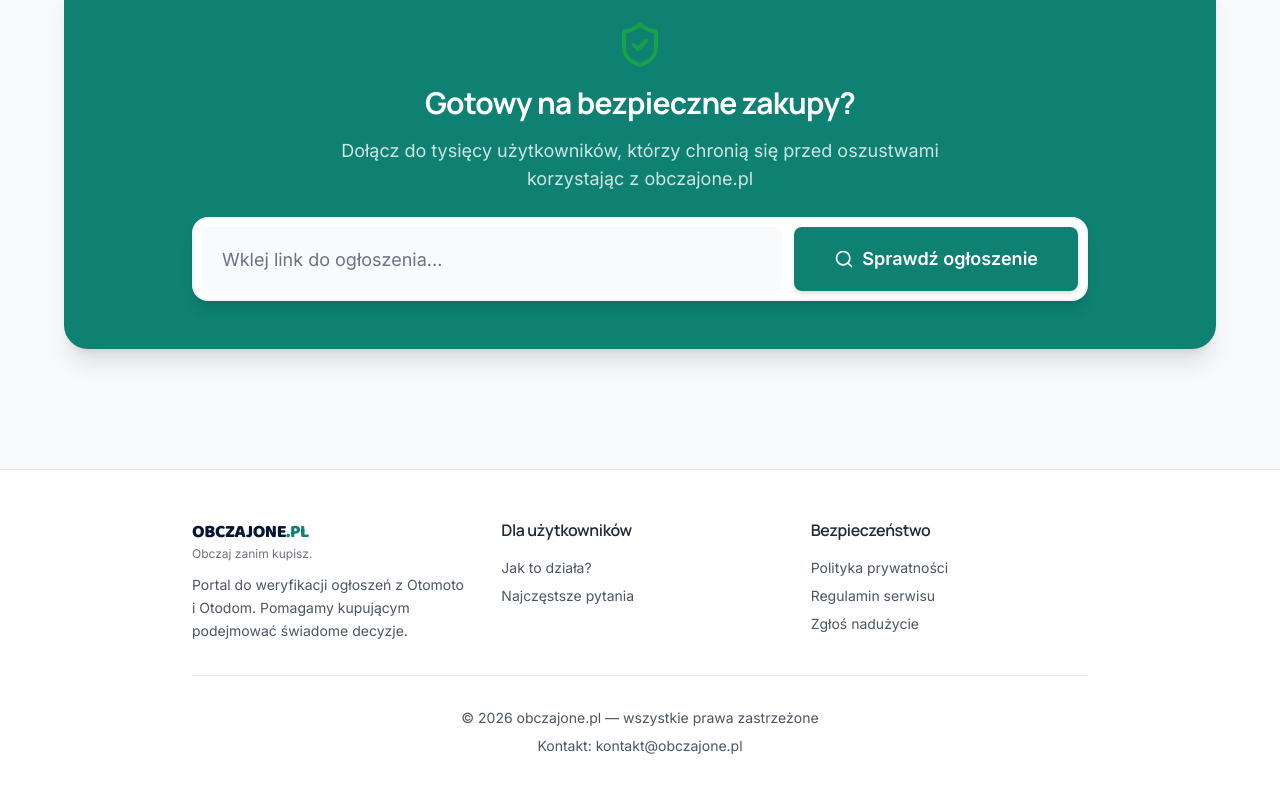
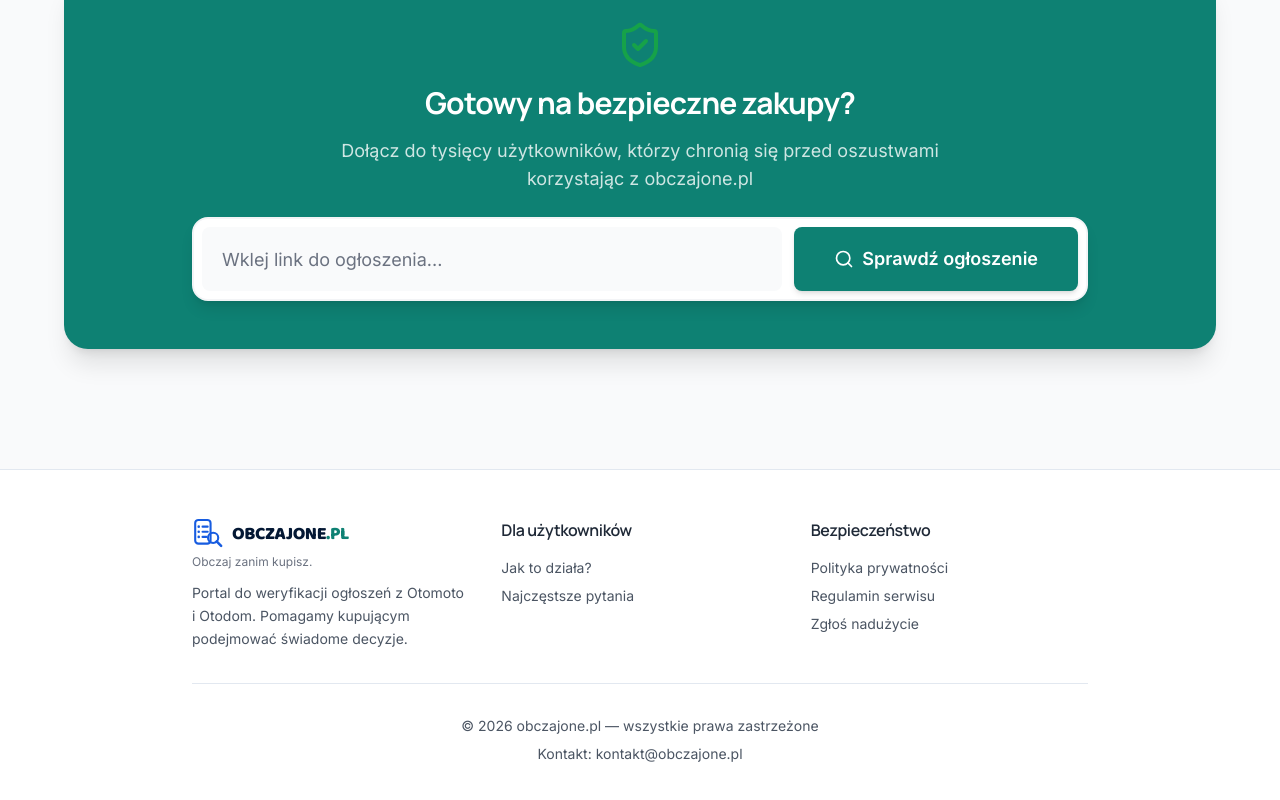
Before and after one commit to edzio27/obczajone.pl, a Next.js app: page / in a window 1280 px wide. Shown: the part 2665-3465 px from the top of the page. Built offline with nearby package versions, Linux system fonts and the light colour scheme; no server answers; the database is empty.

Commit message:
Add logo icon next to wordmark in footer for brand consistency with header

```diff
--- a/components/footer.tsx
+++ b/components/footer.tsx
@@ -1,4 +1,5 @@
 import Link from 'next/link';
+import { LogoMark } from '@/components/brand/logo-mark';
 
 export function Footer() {
   const year = new Date().getFullYear();
@@ -9,10 +10,13 @@ export function Footer() {
         <div className="max-w-4xl mx-auto">
           <div className="grid md:grid-cols-3 gap-8 mb-8">
             <div>
-              <h3 className="font-logo font-extrabold text-lg uppercase tracking-tight">
-                <span className="text-navy">Obczajone</span>
-                <span className="text-primary">.pl</span>
-              </h3>
+              <div className="flex items-center gap-2 mb-1">
+                <LogoMark className="h-8 w-8" />
+                <h3 className="font-logo font-extrabold text-lg uppercase tracking-tight">
+                  <span className="text-navy">Obczajone</span>
+                  <span className="text-primary">.pl</span>
+                </h3>
+              </div>
               <p className="text-xs text-muted-foreground mb-3">Obczaj zanim kupisz.</p>
               <p className="text-gray-600 text-sm leading-relaxed">
                 Portal do weryfikacji ogłoszeń z Otomoto i Otodom.
```
